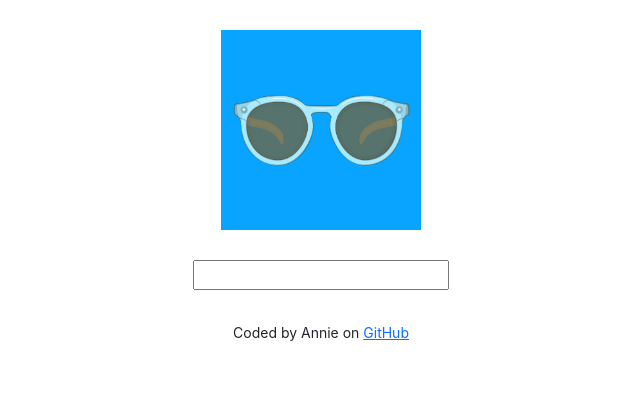
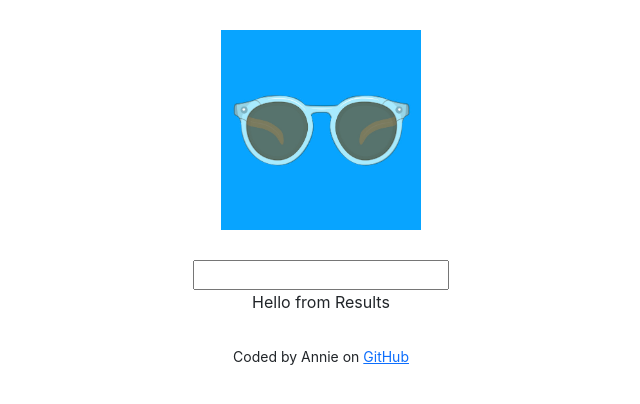
Before and after one commit to multipotentialite-aj/react-dictionary, a React (Create React App) app: page / in a window 1280 px wide. Shown: the top 404 px of the page, without its empty margins (319-959 px from the left). Built offline with nearby package versions, Linux system fonts and the light colour scheme.

Commit message:
Added Results.js

```diff
--- a/src/Dictionary.js
+++ b/src/Dictionary.js
@@ -1,12 +1,13 @@
 import React, { useState } from "react";
 import axios from "axios";
+import Results from "./Results";
 import "./Dictionary.css";
 
 export default function Dictionary() {
     let [keyword, setKeyword] = useState("");
 
     function handleResponse(response) {
-        console.log(response);
+        console.log(response.data[0]);
     }
 
     function search(event) {
@@ -27,6 +28,7 @@
             <input type="search"
             onChange={handleKeywordChange} />
         </form>
+        <Results />
     </div>
     )
 }
--- /dev/null
+++ b/src/Results.js
@@ -0,0 +1,9 @@
+import React from "react";
+
+export default function Results() {
+    return (
+        <div className="Results">
+            Hello from Results
+            </div>
+    )
+}
```
